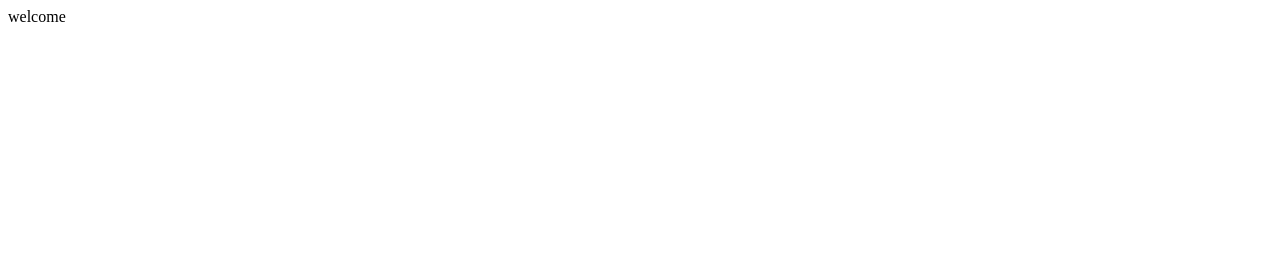
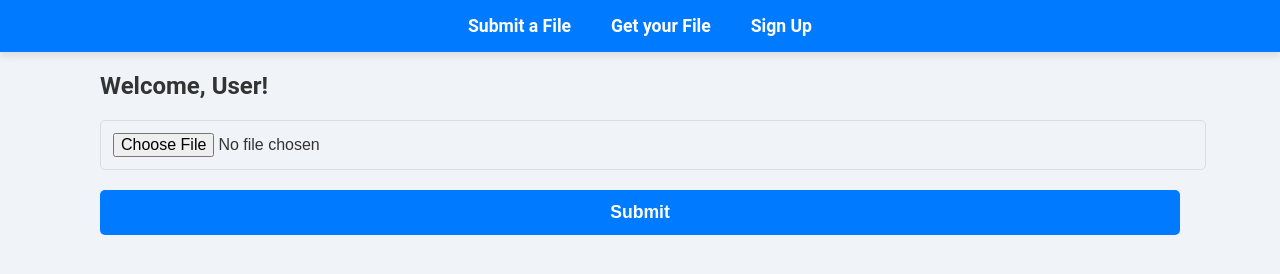
Before and after one commit to Asit9607/Cryptography-Cloud, a website: page loginsignup/welcome.html in a window 1280 px wide. Drawn offline with Linux system fonts and the light colour scheme.

Commit message:
Update welcome.html

```diff
--- a/loginsignup/welcome.html
+++ b/loginsignup/welcome.html
@@ -3,9 +3,26 @@
 <head>
     <meta charset="UTF-8">
     <meta name="viewport" content="width=device-width, initial-scale=1.0">
-    <title>Document</title>
+    <title>Welcome</title>
+    <link rel="stylesheet" href="assets/style.css">
 </head>
 <body>
-    welcome
+    <header>
+        <nav>
+            <ul>
+                <li><a href="/submit">Submit a File</a></li>
+                <li><a href="/getfile">Get your File</a></li>
+                <li><a href="/signup">Sign Up</a></li>
+            </ul>
+        </nav>
+    </header>
+
+    <section class="welcome-section">
+        <h2>Welcome, User!</h2>
+        <form action="/upload" method="POST" enctype="multipart/form-data">
+            <input type="file" name="file" class="input-field">
+            <input type="submit" value="Submit" class="btn">
+        </form>
+    </section>
 </body>
 </html>
```
